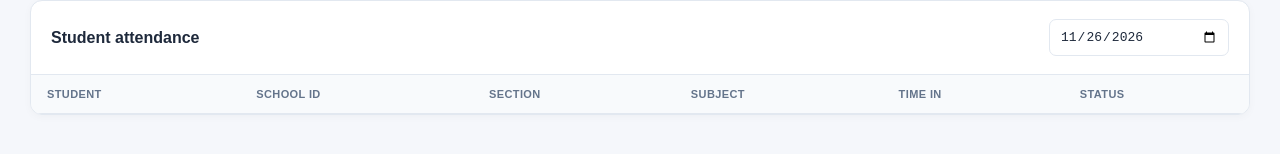
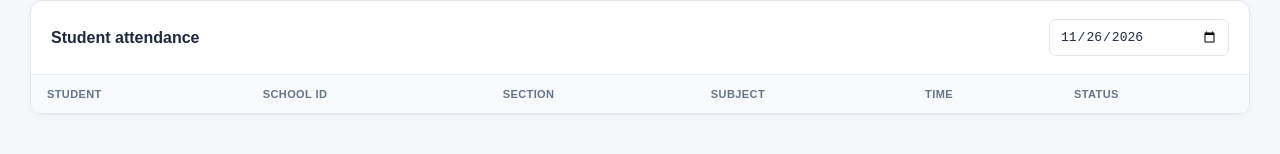
Before and after one commit to SudoRen949/AttendanceMonitoring-Frontend, a plain HTML site: page index.html in a window 1280 px wide. Shown: the part 590-744 px from the top of the page. Drawn offline with Linux system fonts and the light colour scheme.

Commit message:
Rename 'Time in' header to 'Time'

```diff
--- a/index.html
+++ b/index.html
@@ -119,7 +119,7 @@
 										<th>School ID</th>
 										<th>Section</th>
 										<th>Subject</th>
-										<th>Time in</th>
+										<th>Time</th>
 										<th>Status</th>
 									</tr>
 								</thead>
```
